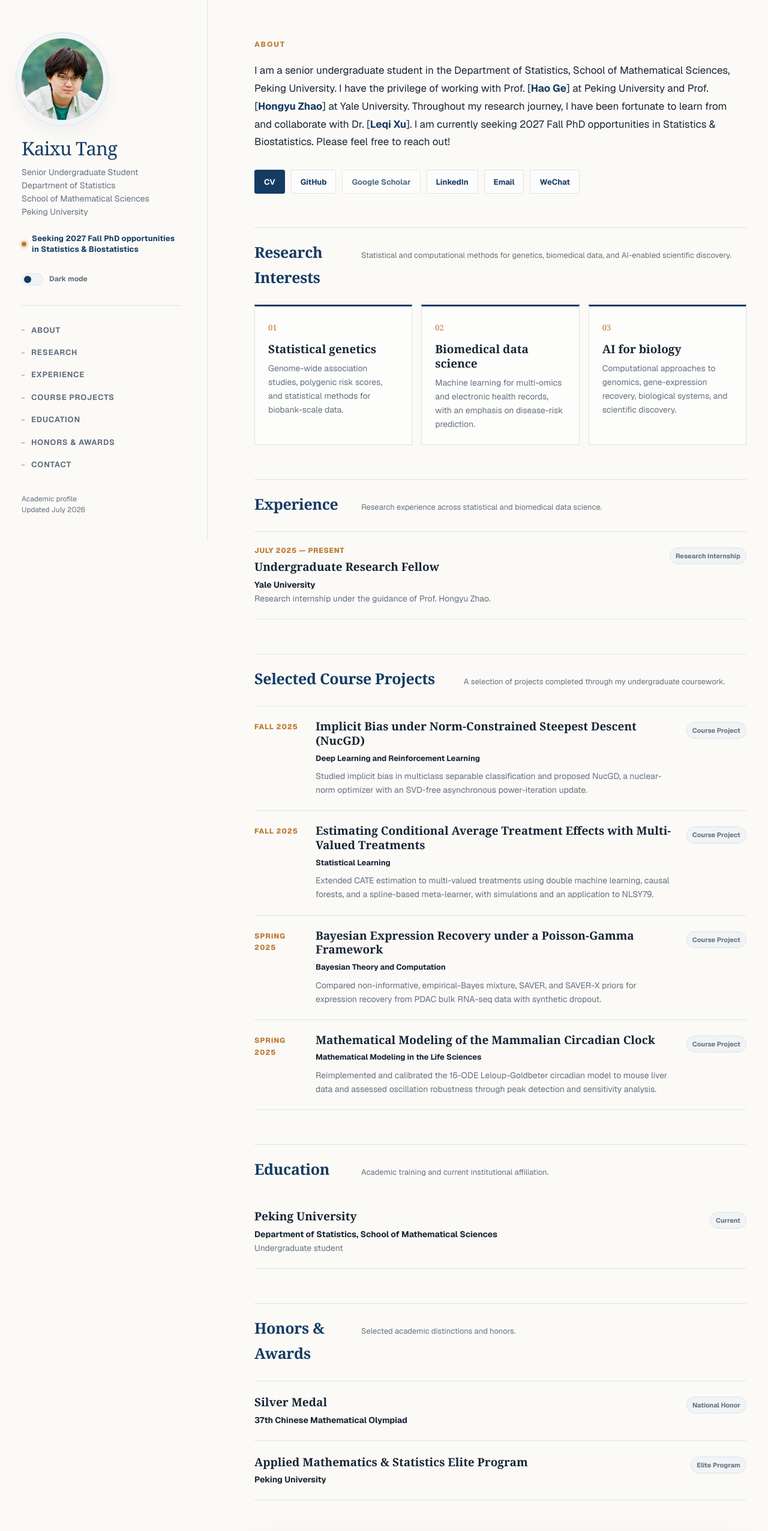
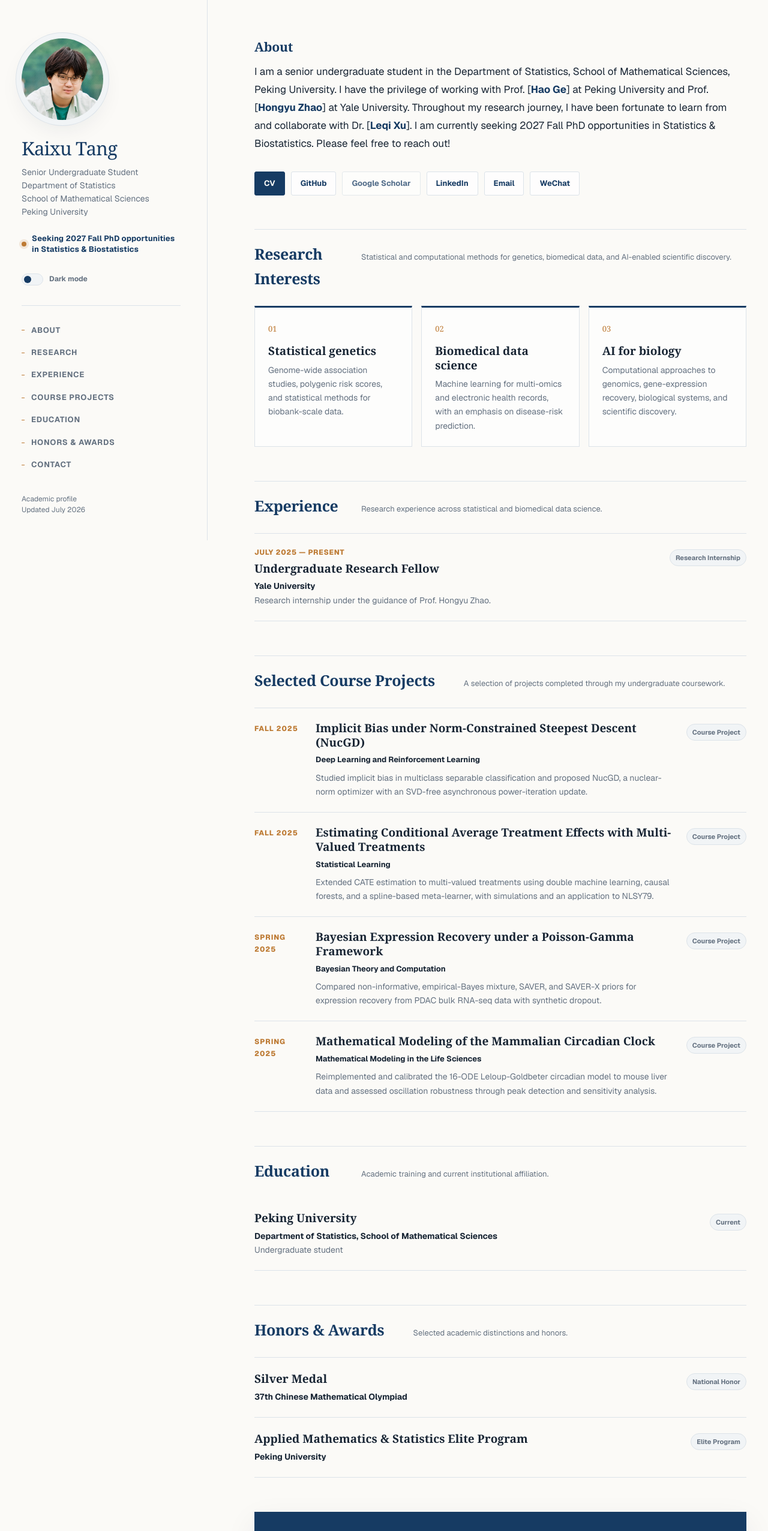
Before and after one commit to KaixuTang/KaixuTang.github.io, a Next.js app: page / in a window 1280 px wide. Shown: the top 2553 px of the page at 60% size. Built offline with nearby package versions, Linux system fonts and the light colour scheme.

Commit message:
Refine section headings

```diff
--- a/app/globals.css
+++ b/app/globals.css
@@ -257,6 +257,17 @@ main {
   text-transform: uppercase;
 }
 
+.hero > .eyebrow {
+  margin-bottom: 15px;
+  color: var(--navy);
+  font-family: Georgia, "Times New Roman", serif;
+  font-size: clamp(20px, 1.65vw, 23px);
+  font-weight: 600;
+  line-height: 1.2;
+  letter-spacing: -0.01em;
+  text-transform: none;
+}
+
 .intro {
   max-width: 900px;
   margin: 0;
@@ -408,12 +419,14 @@ section {
   border-top: 1px solid var(--line);
 }
 
-#work .section-head {
+#work .section-head,
+#awards .section-head {
   grid-template-columns: max-content minmax(0, 1fr);
   column-gap: 48px;
 }
 
-#work .section-head h2 {
+#work .section-head h2,
+#awards .section-head h2 {
   white-space: nowrap;
 }
 
@@ -686,7 +699,8 @@ footer a {
     gap: 5px;
   }
 
-  #work .section-head {
+  #work .section-head,
+  #awards .section-head {
     grid-template-columns: 1fr;
   }
 
```
